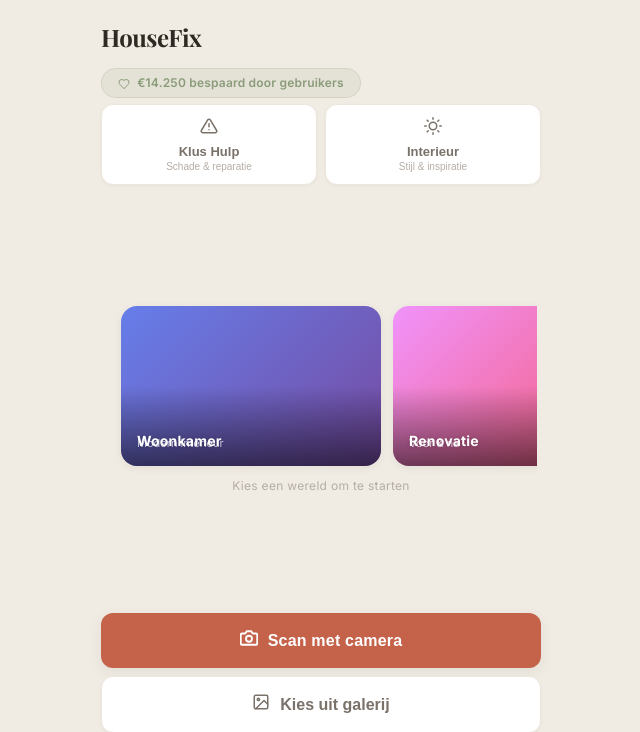
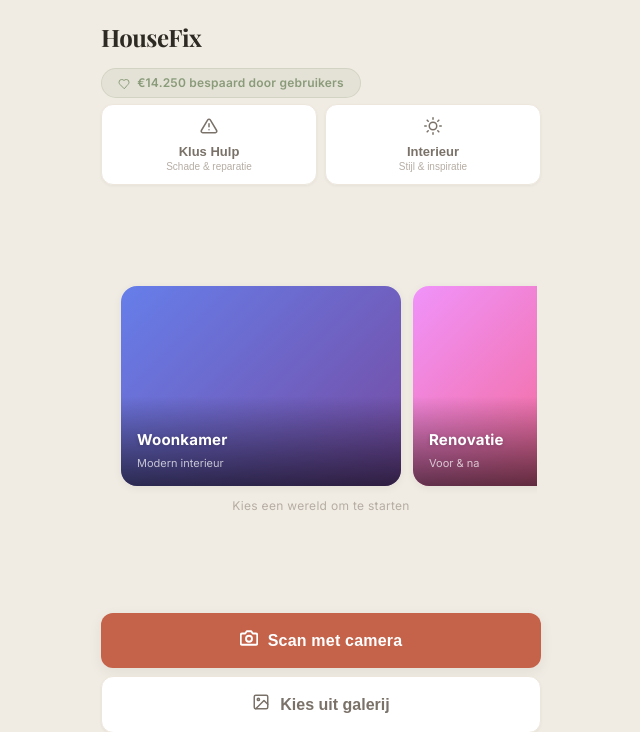
Before and after one commit to HouseFixAI/housefix-ai, a Flask app: page / in a window 1280 px wide. Shown: the top 732 px of the page, without its empty margins (319-959 px from the left). Run offline with Flask 3, Linux system fonts and the light colour scheme; some web fonts are replaced.

Commit message:
Carrousel-kaarten: portretformaat 280x200, tekst-overlap hersteld

```diff
--- a/backend/templates/index.html
+++ b/backend/templates/index.html
@@ -90,14 +90,14 @@
           .hc-wrap { padding: 0 4px; overflow: hidden; width: 100%; }
           .hc-scroll { display: flex; gap: 12px; overflow-x: auto; scroll-snap-type: x mandatory; -webkit-overflow-scrolling: touch; padding: 4px 16px 8px; scrollbar-width: none; }
           .hc-scroll::-webkit-scrollbar { display: none; }
-          .hc-card { flex: 0 0 260px; height: 160px; border-radius: 16px; scroll-snap-align: center; position: relative; overflow: hidden; cursor: default; transition: transform 0.2s, box-shadow 0.2s; box-shadow: 0 2px 10px rgba(0,0,0,0.06); }
+          .hc-card { flex: 0 0 280px; height: 200px; border-radius: 16px; scroll-snap-align: center; position: relative; overflow: hidden; cursor: default; transition: transform 0.2s, box-shadow 0.2s; box-shadow: 0 2px 10px rgba(0,0,0,0.06); }
           .hc-card.clickable { cursor: pointer; }
           .hc-card.clickable:hover { transform: scale(1.02); box-shadow: 0 4px 18px rgba(0,0,0,0.1); }
           .hc-card.clickable:active { transform: scale(0.97); }
           .hc-card-bg { position: absolute; inset: 0; background-size: cover; background-position: center; }
-          .hc-card-overlay { position: absolute; bottom: 0; left: 0; right: 0; height: 50%; background: linear-gradient(transparent, rgba(0,0,0,0.55)); }
-          .hc-card-label { position: absolute; bottom: 14px; left: 16px; right: 16px; color: #fff; font-size: 14px; font-weight: 700; letter-spacing: 0.2px; text-shadow: 0 1px 4px rgba(0,0,0,0.2); z-index: 2; }
-          .hc-card-sub { position: absolute; bottom: 14px; left: 16px; right: 16px; color: rgba(255,255,255,0.7); font-size: 11px; font-weight: 400; z-index: 2; }
+          .hc-card-overlay { position: absolute; bottom: 0; left: 0; right: 0; height: 45%; background: linear-gradient(transparent, rgba(0,0,0,0.6)); }
+          .hc-card-label { position: absolute; bottom: 34px; left: 16px; right: 16px; color: #fff; font-size: 15px; font-weight: 700; letter-spacing: 0.2px; text-shadow: 0 1px 4px rgba(0,0,0,0.2); z-index: 2; }
+          .hc-card-sub { position: absolute; bottom: 14px; left: 16px; right: 16px; color: rgba(255,255,255,0.7); font-size: 11px; font-weight: 400; z-index: 2; white-space: nowrap; overflow: hidden; text-overflow: ellipsis; }
           .hc-hint { text-align: center; font-size: 12px; color: var(--text-muted); padding: 2px 0 0; letter-spacing: 0.3px; }
           .info-card { display: flex; align-items: center; gap: 14px; padding: 14px 16px; border-radius: var(--radius-sm); background: var(--bg-card); border: 1px solid var(--border-light); box-shadow: var(--shadow-sm); }
           .info-icon { font-size: 22px; flex-shrink: 0; width: 36px; text-align: center; }
```
